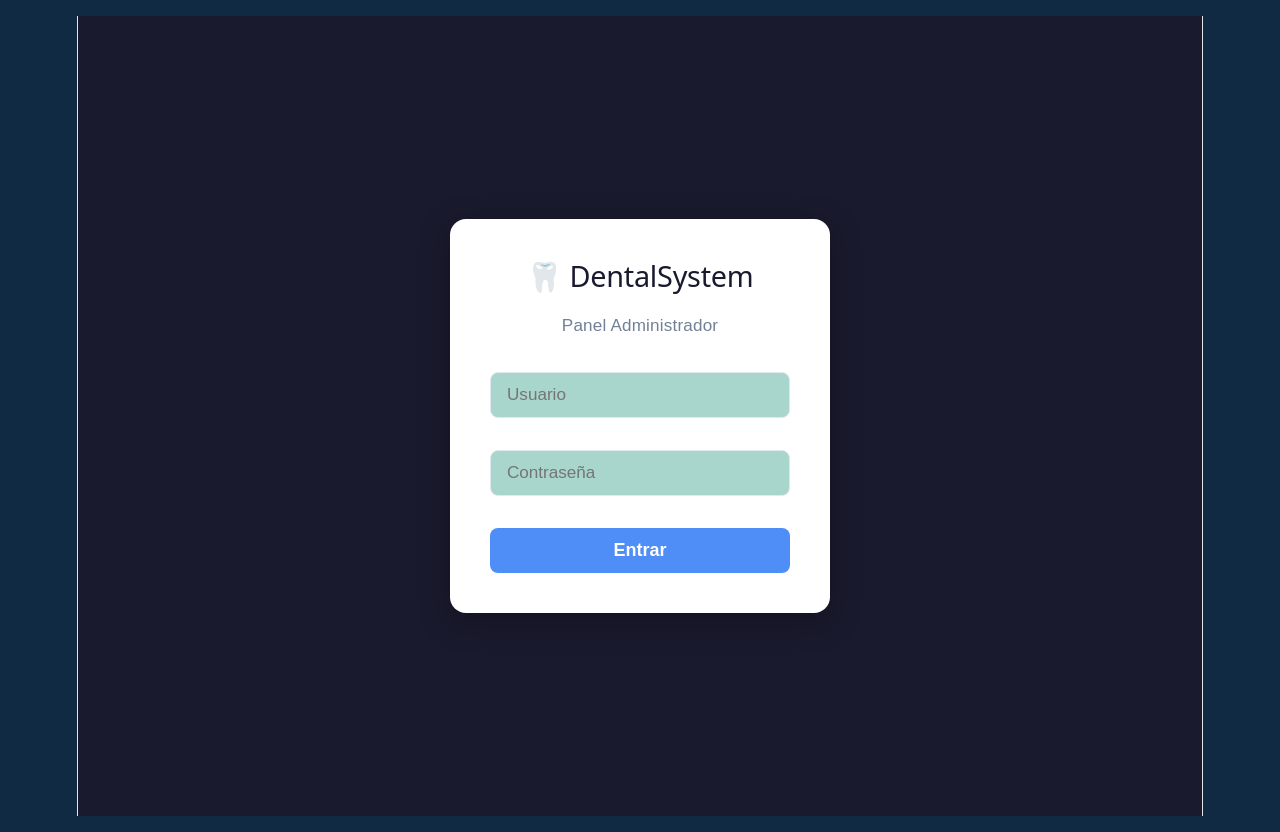
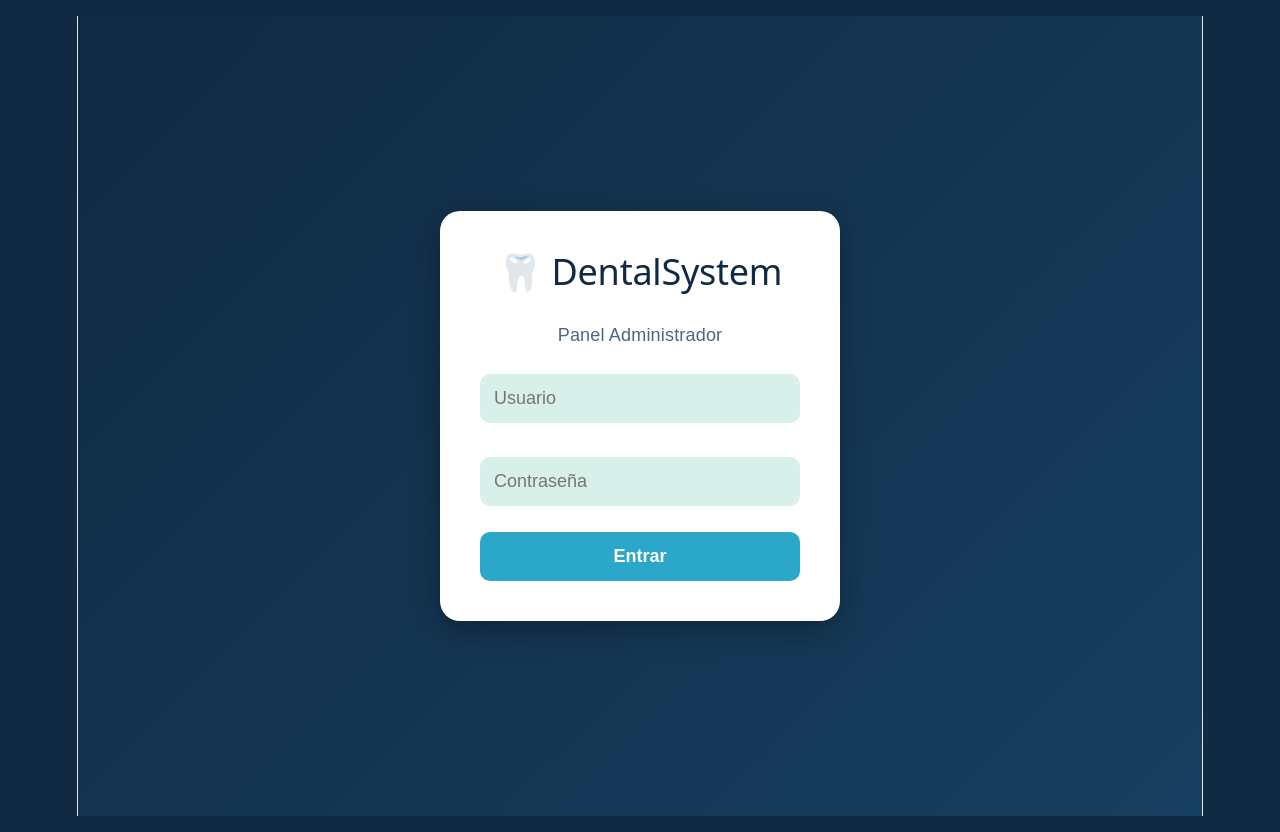
Before and after one commit to magic-Antgg/proyecto_gladys_automatizacion_citas, a React app in the folder frontend/: page /admin in a window 1280 px wide. Built offline with nearby package versions, Linux system fonts and the light colour scheme; the HTML template or start-up script is replaced by a standard one.

Commit message:
Se mejoro el panel admin y estilos

```diff
--- a/frontend/src/components/admin/DashboardCards.jsx
+++ b/frontend/src/components/admin/DashboardCards.jsx
@@ -2,42 +2,87 @@ import { useEffect, useState } from 'react';
 import axios from 'axios';
 
 function DashboardCards() {
+
   const [stats, setStats] = useState({
+
     totalCitas: 0,
     totalPacientes: 0,
     canceladas: 0
+
   });
 
   useEffect(() => {
-    axios.get('http://localhost:3000/api/dashboard')
-      .then(res => setStats(res.data.data))
-      .catch(err => console.error('Error cargando estadísticas:', err));
+
+    axios
+      .get(
+        'http://localhost:3000/api/dashboard'
+      )
+      .then((res) => {
+
+        setStats(res.data.data);
+
+      })
+      .catch((err) => {
+
+        console.error(
+          'Error cargando estadísticas:',
+          err
+        );
+
+      });
+
   }, []);
 
   return (
+
     <div>
-      <h2 className="section-title">📊 Dashboard</h2>
 
-      <div className="cards">
+      <h2 className="section-title">
+        📊 Dashboard
+      </h2>
 
-        <div className="card">
+      <div className="admin-cards">
+
+        <div className="admin-card">
+
           <h3>Total Citas</h3>
-          <p>{stats.totalCitas}</p>
+
+          <p>
+            {stats.totalCitas}
+          </p>
+
         </div>
 
-        <div className="card">
-          <h3>Pacientes Registrados</h3>
-          <p>{stats.totalPacientes}</p>
+        <div className="admin-card">
+
+          <h3>
+            Pacientes Registrados
+          </h3>
+
+          <p>
+            {stats.totalPacientes}
+          </p>
+
         </div>
 
-        <div className="card">
-          <h3>Citas Canceladas</h3>
-          <p>{stats.canceladas}</p>
+        <div className="admin-card">
+
+          <h3>
+            Citas Canceladas
+          </h3>
+
+          <p>
+            {stats.canceladas}
+          </p>
+
         </div>
 
       </div>
+
     </div>
+
   );
+
 }
 
 export default DashboardCards;
--- a/frontend/src/styles/admin.css
+++ b/frontend/src/styles/admin.css
@@ -1,143 +1,303 @@
-/* CONTENEDOR PRINCIPAL */
+/* =======================================================
+   VARIABLES
+======================================================= */
+
+:root {
+  --bg-main:    #102A43;
+  --bg-card:    #173F5F;
+  --bg-sidebar: #0B1F33;
+  --primary:    #2AA7C9;
+  --primary-hover: #1D8AA6;
+  --text:       #ffffff;
+  --text-soft:  #c7d5e0;
+  --danger:     #e74c3c;
+  --shadow:     0 4px 12px rgba(0,0,0,0.25);
+}
+
+/* =======================================================
+   CONTENEDOR
+======================================================= */
+
 .admin-container {
   display: flex;
   min-height: 100vh;
-  background-color: #f0f4f8;
+  background: var(--bg-main);
+  color: var(--text);
 }
 
-/* SIDEBAR */
+/* =======================================================
+   SIDEBAR
+======================================================= */
+
 .sidebar {
-  width: 220px;
-  background-color: #1a1a2e;
+  width: 240px;
+  background: var(--bg-sidebar);
   padding: 30px 20px;
   display: flex;
   flex-direction: column;
-  gap: 10px;
+  gap: 12px;
+  box-shadow: var(--shadow);
 }
 
 .sidebar-title {
-  color: #ffffff;
-  font-size: 1.2rem;
-  margin-bottom: 30px;
-  text-align: center;
+  font-size: 1.4rem;
+  font-weight: bold;
+  margin-bottom: 20px;
+  color: var(--text);
 }
 
-/* BOTONES NAVBAR */
+/* =======================================================
+   BOTONES MENÚ
+======================================================= */
+
 .nav-btn {
   width: 100%;
-  padding: 12px 16px;
-  background-color: transparent;
-  color: #a0aec0;
+  padding: 14px;
   border: none;
-  border-radius: 8px;
+  border-radius: 10px;
+  background: transparent;
+  color: var(--text-soft);
   text-align: left;
   font-size: 0.95rem;
   cursor: pointer;
-  transition: all 0.2s;
+  transition: 0.3s;
+  margin-top: 0;
 }
 
 .nav-btn:hover {
-  background-color: #2d2d44;
-  color: #ffffff;
+  background: rgba(255,255,255,0.08);
+  color: white;
 }
 
 .nav-btn.active {
-  background-color: #4f8ef7;
-  color: #ffffff;
+  background: var(--primary);
+  color: white;
   font-weight: bold;
 }
 
-/* CONTENIDO PRINCIPAL */
+/* =======================================================
+   CONTENIDO
+======================================================= */
+
 .admin-content {
   flex: 1;
-  padding: 40px;
+  padding: 30px 40px;
 }
 
+/* =======================================================
+   TÍTULOS
+======================================================= */
+
 .section-title {
-  font-size: 1.5rem;
-  color: #2d3748;
-  margin-bottom: 24px;
+  font-size: 2rem;
+  margin-bottom: 25px;
+  color: var(--text);
 }
 
-/* CARDS DASHBOARD */
-.cards {
+/* =======================================================
+   DASHBOARD CARDS
+======================================================= */
+
+.admin-cards {
   display: flex;
   gap: 20px;
   flex-wrap: wrap;
 }
 
-.card {
-  background-color: #ffffff;
-  border-radius: 12px;
-  padding: 24px 32px;
-  min-width: 180px;
-  box-shadow: 0 2px 8px rgba(0,0,0,0.08);
+.admin-card {
+  background: var(--bg-card);
+  border-radius: 18px;
+  padding: 30px;
+  min-width: 220px;
+  box-shadow: var(--shadow);
+  transition: 0.3s;
+}
+
+.admin-card:hover {
+  transform: translateY(-3px);
+}
+
+.admin-card h3 {
+  color: var(--text-soft);
+  margin-bottom: 12px;
+  font-size: 1rem;
+}
+
+.admin-card p {
+  font-size: 2.2rem;
+  font-weight: bold;
+  color: var(--primary);
+}
+
+/* =======================================================
+   TABLAS
+======================================================= */
+
+.tabla {
+  width: 100%;
+  border-collapse: collapse;
+  overflow: hidden;
+  border-radius: 16px;
+  background: var(--bg-card);
+  box-shadow: var(--shadow);
+}
+
+.tabla th {
+  background: var(--primary);
+  color: white;
+  padding: 16px;
+  text-align: left;
+}
+
+.tabla td {
+  padding: 14px 16px;
+  border-bottom: 1px solid rgba(255,255,255,0.05);
+  color: var(--text-soft);
+}
+
+.tabla tr:hover td {
+  background: rgba(255,255,255,0.04);
+}
+
+/* =======================================================
+   BOTÓN CANCELAR
+======================================================= */
+
+.btn-cancelar {
+  background: var(--danger);
+  color: white;
+  border: none;
+  padding: 8px 14px;
+  border-radius: 8px;
+  cursor: pointer;
+  transition: 0.3s;
+  margin-top: 0;
+  width: auto;
+}
+
+.btn-cancelar:hover {
+  opacity: 0.8;
+}
+
+/* =======================================================
+   AGENDA
+======================================================= */
+
+.agenda-lista {
+  display: flex;
+  flex-direction: column;
+  gap: 16px;
+}
+
+.agenda-item {
+  background: var(--bg-card);
+  border-radius: 14px;
+  padding: 20px;
+  display: flex;
+  gap: 20px;
+  align-items: center;
+  box-shadow: var(--shadow);
+}
+
+.agenda-hora {
+  font-size: 1.3rem;
+  font-weight: bold;
+  color: var(--primary);
+  min-width: 80px;
+}
+
+.agenda-info strong { color: var(--text); }
+.agenda-info span   { color: var(--text-soft); }
+
+/* =======================================================
+   LOGIN
+======================================================= */
+
+.admin-login {
+  display: flex;
+  justify-content: center;
+  align-items: center;
+  min-height: 100vh;
+  background: linear-gradient(135deg, #102A43, #173F5F);
+}
+
+.login-box {
+  background: white;
+  width: 100%;
+  max-width: 400px;
+  padding: 40px;
+  border-radius: 20px;
+  box-shadow: 0 10px 30px rgba(0,0,0,0.3);
+  display: flex;
+  flex-direction: column;
+  gap: 18px;
+}
+
+.login-box h2 {
+  color: #102A43;
+  font-size: 2rem;
   text-align: center;
 }
 
-.card h3 {
-  font-size: 0.9rem;
-  color: #718096;
-  margin-bottom: 10px;
+.login-box p {
+  color: #4b6584;
+  text-align: center;
 }
 
-.card p {
-  font-size: 2rem;
-  font-weight: bold;
-  color: #2d3748;
+/* Input con texto negro */
+.login-input {
+  width: 100%;
+  padding: 14px;
+  border: none;
+  border-radius: 10px;
+  background: #d8f0ea;
+  font-size: 1rem;
+  outline: none;
+  color: #000000;
 }
 
-/* TABLA */
-.tabla {
-  width: 100%;
-  border-collapse: collapse;
-  background-color: #ffffff;
-  border-radius: 12px;
-  overflow: hidden;
-  box-shadow: 0 2px 8px rgba(0,0,0,0.08);
+.login-input:focus {
+  border: 2px solid var(--primary);
 }
 
-.tabla th {
-  background-color: #4f8ef7;
-  color: #ffffff;
-  padding: 14px 16px;
-  text-align: left;
-  font-size: 0.9rem;
+/* =======================================================
+   BOTÓN LOGIN
+======================================================= */
+
+.login-btn {
+  width: 100%;
+  padding: 14px;
+  border: none;
+  border-radius: 10px;
+  background: var(--primary);
+  color: white;
+  font-size: 1rem;
+  font-weight: bold;
+  cursor: pointer;
+  transition: 0.3s;
+  margin-top: 0;
 }
 
-.tabla td {
-  padding: 12px 16px;
-  border-bottom: 1px solid #e2e8f0;
-  color: #4a5568;
-  font-size: 0.9rem;
+.login-btn:hover {
+  background: var(--primary-hover);
 }
 
-.tabla tr:last-child td {
-  border-bottom: none;
+/* =======================================================
+   ERROR LOGIN
+======================================================= */
+
+.login-error {
+  color: red;
+  font-size: 0.9rem;
+  text-align: center;
 }
 
-.tabla tr:hover td {
-  background-color: #f7fafc;
-}
+/* =======================================================
+   RESPONSIVE
+======================================================= */
 
-/* BOTÓN CANCELAR */
-.btn-cancelar {
-  background-color: #fc8181;
-  color: #ffffff;
-  border: none;
-  padding: 6px 14px;
-  border-radius: 6px;
-  cursor: pointer;
-  font-size: 0.85rem;
-  transition: background-color 0.2s;
-}
+@media (max-width: 768px) {
 
-.btn-cancelar:hover {
-  background-color: #e53e3e;
-}
-
-/* RESPONSIVE */
-@media (max-width: 768px) {
   .admin-container {
     flex-direction: column;
   }
@@ -146,131 +306,13 @@
     width: 100%;
     flex-direction: row;
     flex-wrap: wrap;
-    padding: 16px;
   }
 
   .admin-content {
     padding: 20px;
   }
 
-  .cards {
+  .admin-cards {
     flex-direction: column;
   }
 }
-
-/* AGENDA VISUAL */
-.agenda-lista {
-  display: flex;
-  flex-direction: column;
-  gap: 16px;
-}
-
-.agenda-item {
-  background-color: #ffffff;
-  border-radius: 10px;
-  padding: 16px 20px;
-  display: flex;
-  align-items: center;
-  gap: 20px;
-  box-shadow: 0 2px 8px rgba(0,0,0,0.08);
-}
-
-.agenda-hora {
-  font-size: 1.2rem;
-  font-weight: bold;
-  color: #2d3748;
-  min-width: 80px;
-}
-
-.agenda-info {
-  display: flex;
-  flex-direction: column;
-  gap: 4px;
-}
-
-.agenda-info strong {
-  font-size: 1rem;
-  color: #2d3748;
-}
-
-.agenda-info span {
-  font-size: 0.85rem;
-  color: #718096;
-}
-
-.agenda-estado {
-  font-weight: bold;
-  text-transform: capitalize;
-}
-
-/* LOGIN ADMIN */
-.admin-login {
-  display: flex;
-  justify-content: center;
-  align-items: center;
-  min-height: 100vh;
-  background-color: #1a1a2e;
-}
-
-.login-box {
-  background-color: #ffffff;
-  border-radius: 16px;
-  padding: 40px;
-  width: 100%;
-  max-width: 380px;
-  display: flex;
-  flex-direction: column;
-  gap: 16px;
-  box-shadow: 0 8px 32px rgba(0,0,0,0.3);
-  text-align: center;
-}
-
-.login-box h2 {
-  font-size: 1.6rem;
-  color: #1a1a2e;
-  margin-bottom: 4px;
-}
-
-.login-box p {
-  color: #718096;
-  font-size: 0.95rem;
-  margin-bottom: 8px;
-}
-
-.login-input {
-  width: 100%;
-  padding: 12px 16px;
-  border: 1px solid #e2e8f0;
-  border-radius: 8px;
-  font-size: 0.95rem;
-  color: #2d3748;
-  outline: none;
-  box-sizing: border-box;
-  transition: border 0.2s;
-}
-
-.login-input:focus {
-  border-color: #4f8ef7;
-}
-
-.login-error {
-  color: #e53e3e;
-  font-size: 0.85rem;
-  margin: 0;
-}
-
-.login-btn {
-  background-color: #4f8ef7;
-  color: #ffffff;
-  border: none;
-  padding: 12px;
-  border-radius: 8px;
-  font-size: 1rem;
-  cursor: pointer;
-  transition: background-color 0.2s;
-  margin-top: 8px;
-}
-
-.login-btn:hover {
-  background-color: #3a7bd5;
-}
```
Also changed, not shown: frontend/src/pages/Admin.jsx (+44 -4 lines), 2 other files (tests, documents, lock files or other folders).
